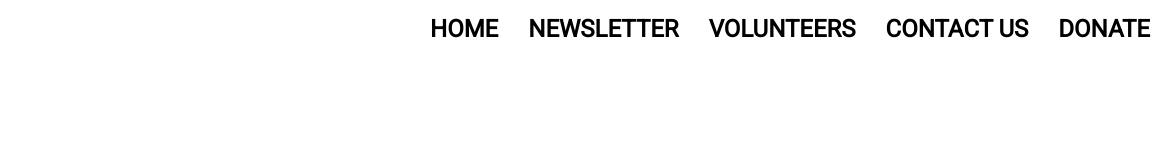
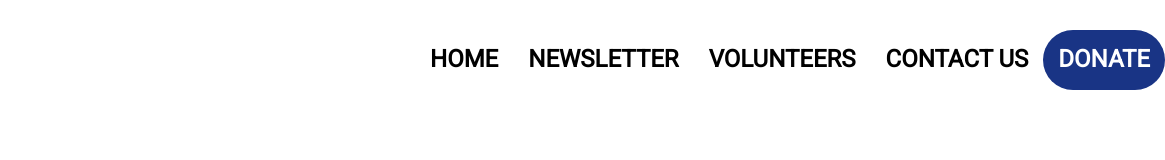
Before and after one commit to giankpetrov/VCI, a plain HTML site: page index.html in a window 1280 px wide. Shown: the full height of the page, 115-1280 px from the left. Drawn offline with Linux system fonts and the light colour scheme.

Commit message:
effect on donate button added

```diff
--- a/index.html
+++ b/index.html
@@ -16,7 +16,7 @@
             <li><a href="#">Newsletter</a></li>
             <li><a href="#">Volunteers</a></li>
             <li><a href="#">Contact Us</a></li>
-            <li><a href="#">Donate</a></li>
+            <span class="donate" href="#">Donate</span>
             <div class="closeMenu"><i class="fa fa-times"></i></div>
             <span class="icons">
                 <i class="fa fa-facebook"></i>
--- a/styles.css
+++ b/styles.css
@@ -16,10 +16,11 @@ nav .mainMenu {
     display: flex;
     list-style: none;
 }
-nav .mainMenu li a{
+nav .mainMenu a{
     font-weight: bold;
     display: inline-block;
     padding: 15px;
+    margin-top: 30px;
     text-decoration: none;
     text-transform: uppercase;
     color: black;
@@ -27,6 +28,34 @@ nav .mainMenu li a{
 }
 nav .mainMenu li a:hover{
     background: rgb(200, 200, 200);
+    margin-top: 30px;
+}
+.donate{
+    height: 60px;
+    border-radius: 40px;
+    font-weight: bold;
+    display: flex;
+    padding: 15px;
+    margin-top: 30px;
+    text-decoration: none;
+    text-transform: uppercase;
+    color: white;
+    font-size: 1.5rem;
+    background: #193485;
+}
+.donate:hover{
+    animation: animate 7s linear infinite;
+    background: linear-gradient(135deg, yellow, blue, red);
+    background-size:400%;
+    color: white;
+}
+@keyframes animate {
+    0%{
+        background-position: 0%;
+    }
+    100%{
+        background-position:400%;
+    }
 }
 nav .openMenu{
     font-size: 2rem;
@@ -77,6 +106,6 @@ nav .logo{
     }
     .icons i{
         display: inline-block;
-        padding: 12px;
+        padding: 20px;
     }
 }
```
